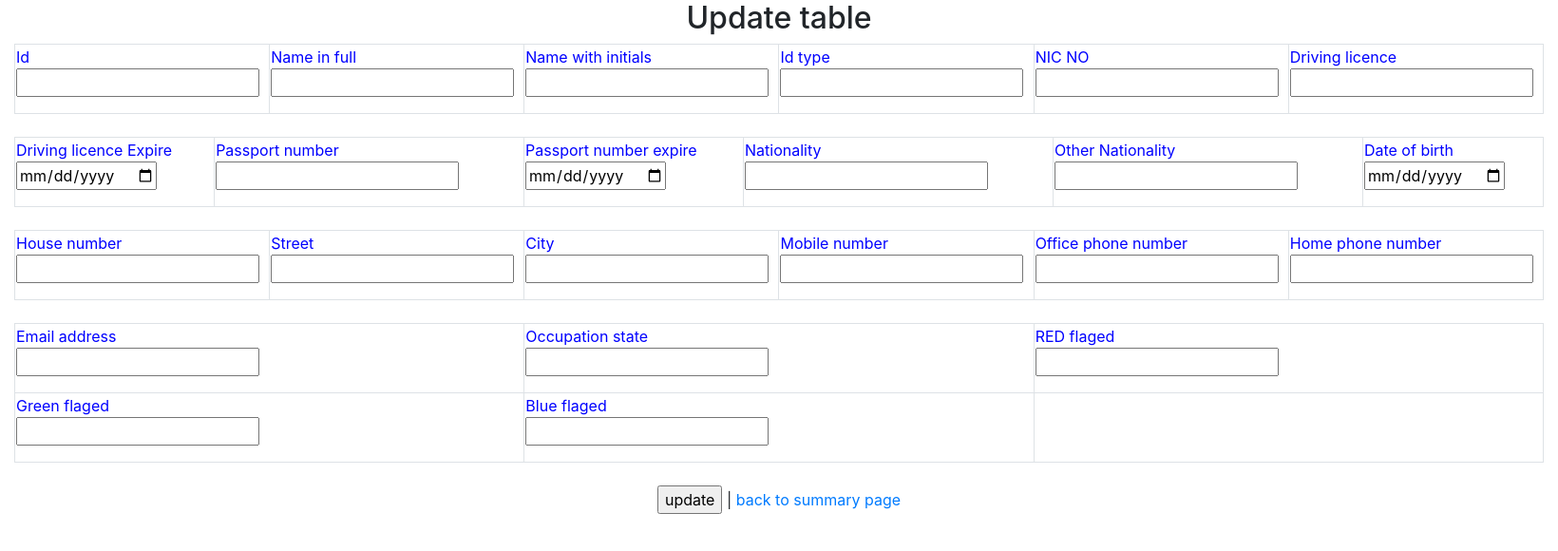
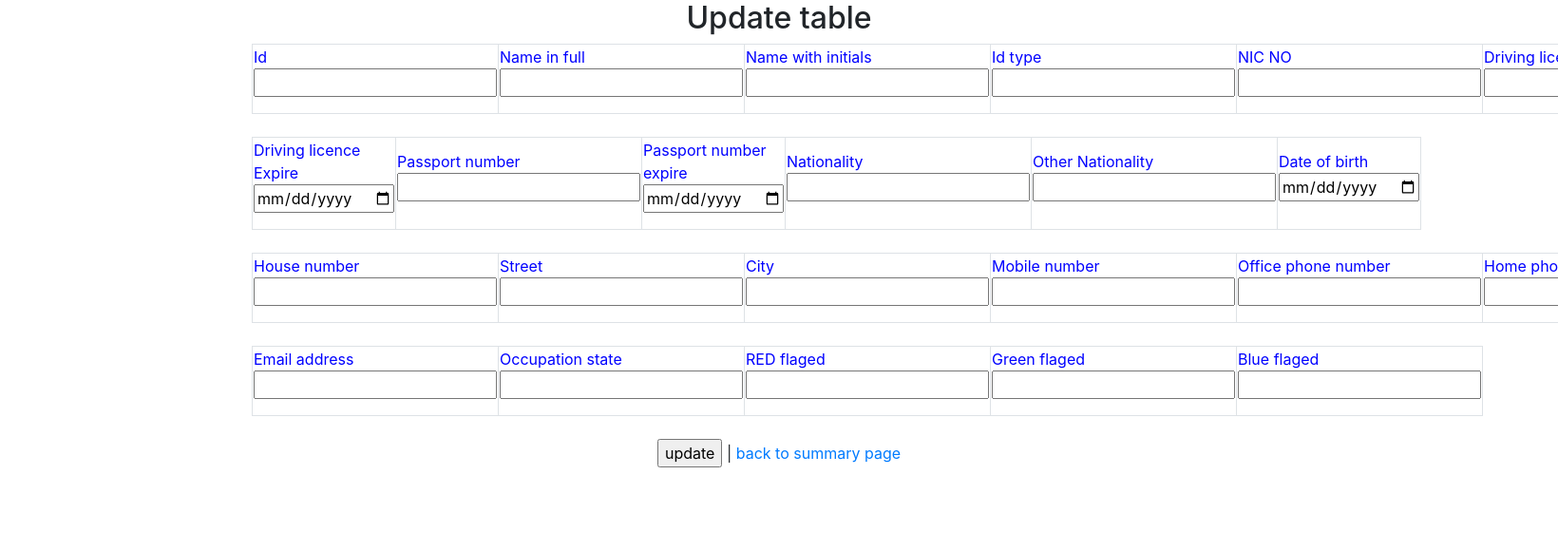
Before and after one commit to Dinithikw/TeamMicro, a Django app: template kyc_django/kyc_django/kyc/templates/kyc/edit.html in a window 1640 px wide; the page is wider, and only the part inside the window is pictured. Shown: the top 580 px of that part at 95% size. Run offline with Django 3.2, Linux system fonts and the light colour scheme; the template is opened without the code that fills it, so the values that code supplies are empty; some libraries are stand-ins or nearby versions.

Commit message:
table update

```diff
--- a/kyc_django/kyc_django/kyc/templates/kyc/edit.html
+++ b/kyc_django/kyc_django/kyc/templates/kyc/edit.html
@@ -19,7 +19,7 @@
 </head>
 <body>
 
-    <div class="container-fluid">
+    <div class="container">
 
         <div>
 
@@ -189,10 +189,10 @@
                                     <input type="text" name="red_flag_temp" value="{{Kyc_Infotemp.red_flag_temp}}">
                                 </p>
                             </td>
-                        </tr>
 
 
-                        <tr class="border control">
+
+
                             <td class="border">
                                 <p>Green flaged<br>
                                     <input type="text" name="blue_flagadd_temp" value="{{Kyc_Infotemp.blue_flagadd_temp}}">
```
